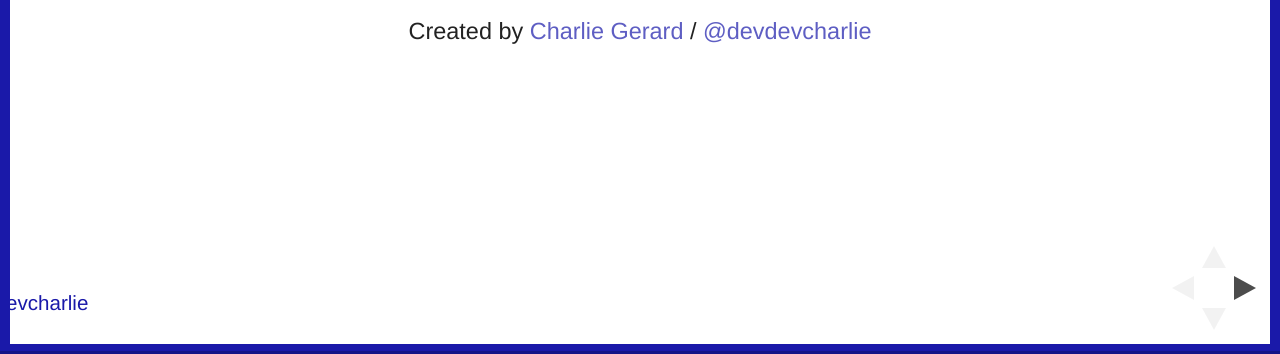
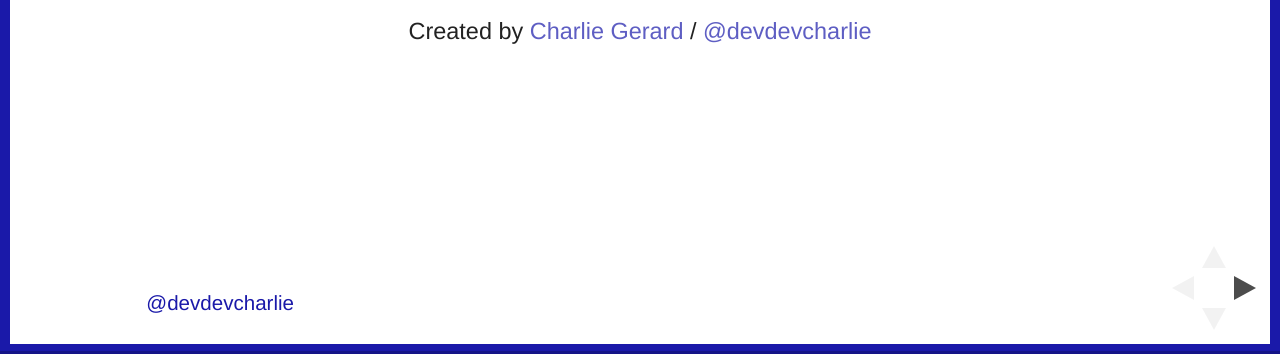
Before and after one commit to charliegerard/iot-ga, a website: page index.html in a window 1280 px wide. Shown: the part 446-800 px from the top of the page. Drawn offline with Linux system fonts and the light colour scheme.

Commit message:
small change

```diff
--- a/css/reveal.css
+++ b/css/reveal.css
@@ -1299,7 +1299,7 @@ body {
 .reveal .twitter-handle a{
   color: rgb(26, 25, 169) !important;
   position: absolute;
-  left: -10em;
+  left: 0;
   bottom: 0;
   font-size: 20px;
 }
```
